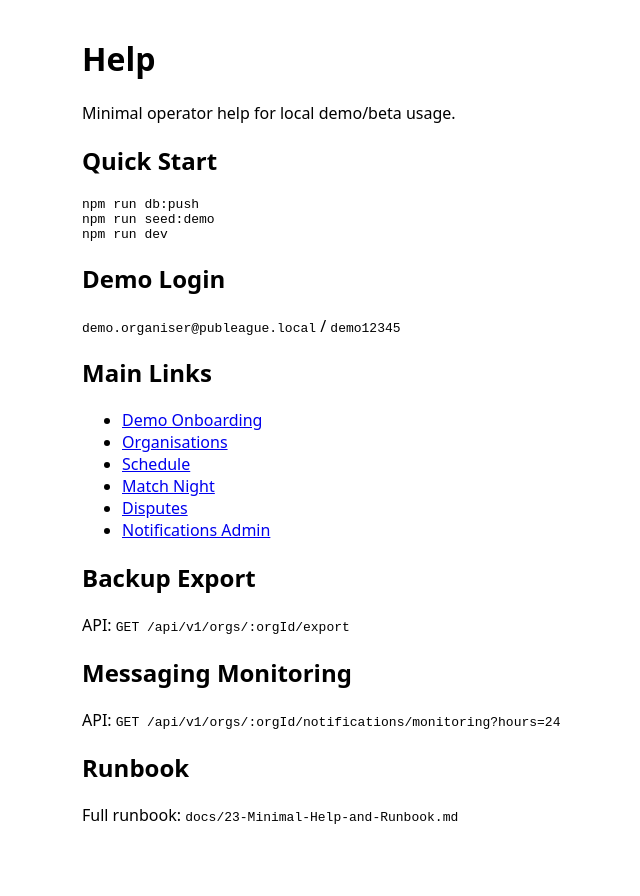
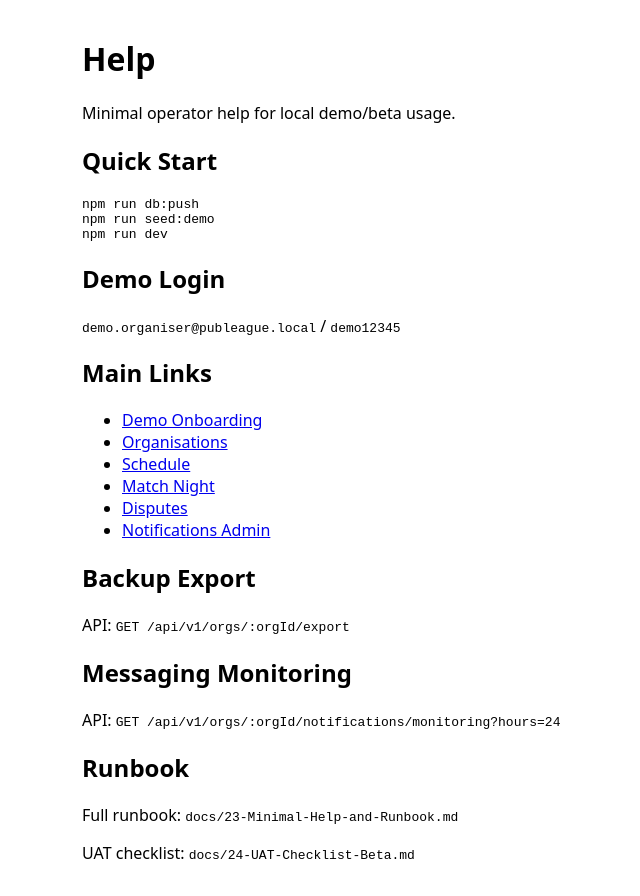
Before and after one commit to safeathomeapp/pub-league-platform, a Next.js app in the folder apps/web/: page /help in a window 1280 px wide. Shown: the whole page, without its empty margins (78-718 px from the left). Before the commit the page ends 858 px from the top, so only its background shows below. Built offline with nearby package versions, Linux system fonts and the light colour scheme.

Commit message:
Add beta UAT checklist and link from help docs

```diff
--- a/apps/web/app/help/page.tsx
+++ b/apps/web/app/help/page.tsx
@@ -36,6 +36,9 @@ export default function HelpPage() {
       <p>
         Full runbook: <code>docs/23-Minimal-Help-and-Runbook.md</code>
       </p>
+      <p>
+        UAT checklist: <code>docs/24-UAT-Checklist-Beta.md</code>
+      </p>
     </main>
   );
 }
```
Also changed, not shown: 4 other files (tests, documents, lock files or other folders).
